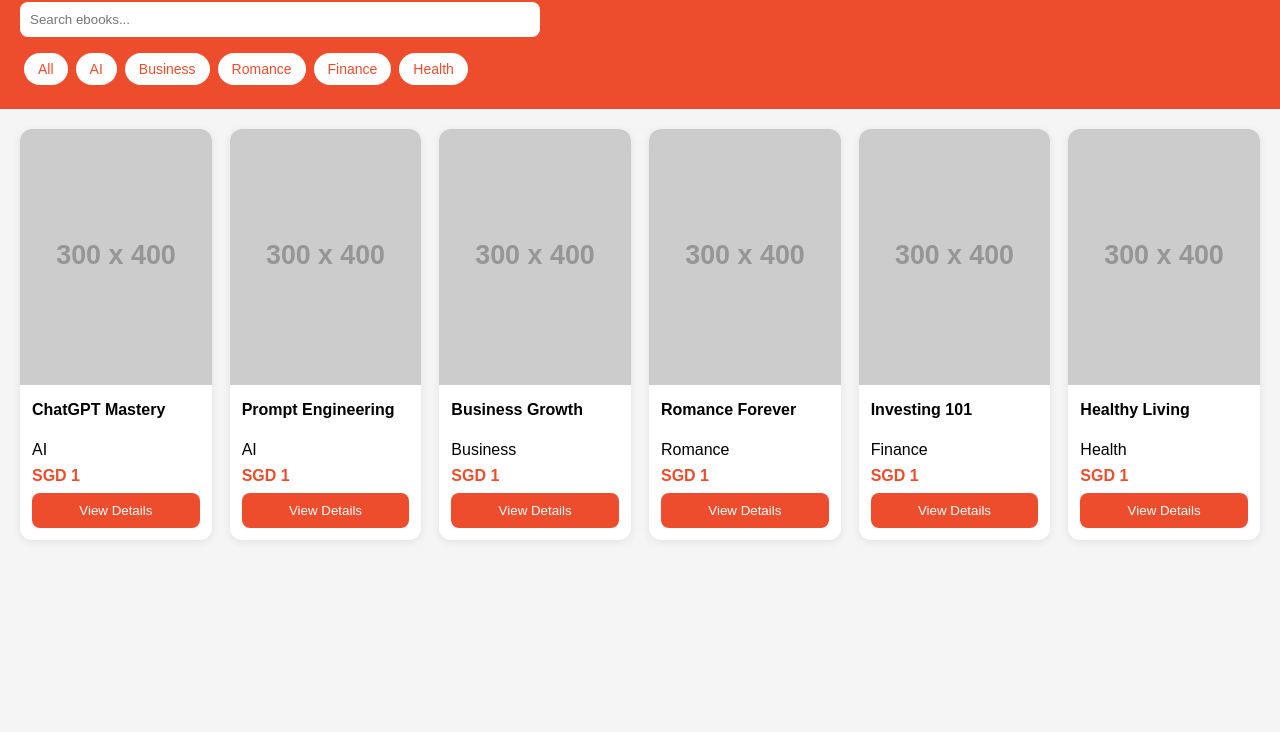
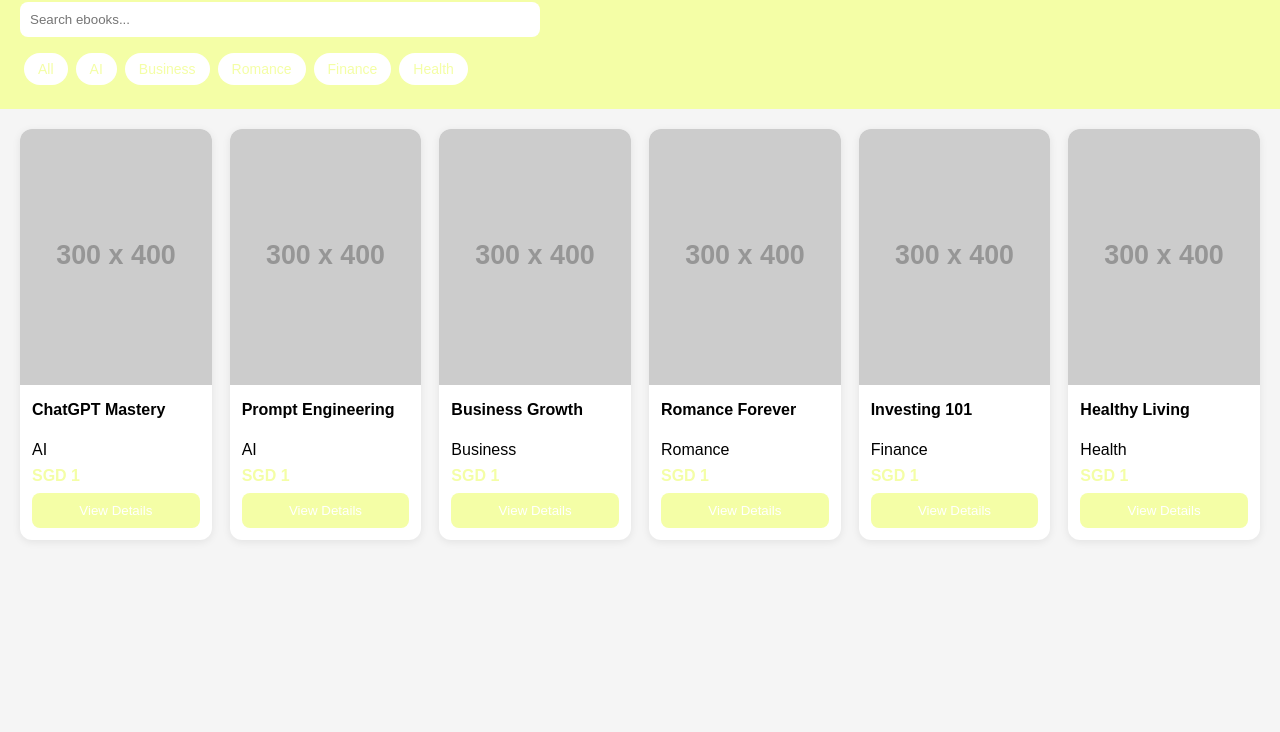
Before and after one commit to Victoriayse95/VictoriasBookshop, a plain HTML site: page index.html in a window 1280 px wide. Shown: the part 68-800 px from the top of the page. Drawn offline with Linux system fonts and the light colour scheme; placeholder pictures from the web are drawn by us.

Commit message:
change bg to yellow

```diff
--- a/styles.css
+++ b/styles.css
@@ -1,14 +1,14 @@
 
 body{font-family:Arial,sans-serif;background:#f5f5f5;margin:0}
-header{background:#ee4d2d;color:#fff;padding:20px;position:sticky;top:0}
+header{background:#F4FEA6;color:#fff;padding:20px;position:sticky;top:0}
 h1{margin:0 0 12px}
 #search{width:100%;max-width:500px;padding:10px;border-radius:8px;border:none}
 .chips{margin-top:12px}
-.chip{display:inline-block;background:#fff;color:#ee4d2d;padding:8px 14px;border-radius:20px;margin:4px;cursor:pointer;font-size:14px}
+.chip{display:inline-block;background:#fff;color:#F4FEA6;padding:8px 14px;border-radius:20px;margin:4px;cursor:pointer;font-size:14px}
 .grid{display:grid;grid-template-columns:repeat(auto-fill,minmax(180px,1fr));gap:18px;padding:20px}
 .card{background:#fff;border-radius:12px;overflow:hidden;box-shadow:0 2px 8px rgba(0,0,0,.08)}
 .card img{width:100%;aspect-ratio:3/4;object-fit:cover}
 .info{padding:12px}
 .title{font-weight:bold;height:40px;overflow:hidden}
-.price{color:#ee4d2d;font-weight:bold;margin:8px 0}
-button{width:100%;padding:10px;border:none;background:#ee4d2d;color:#fff;border-radius:8px;cursor:pointer}
+.price{color:#F4FEA6;font-weight:bold;margin:8px 0}
+button{width:100%;padding:10px;border:none;background:#F4FEA6;color:#fff;border-radius:8px;cursor:pointer}
```
